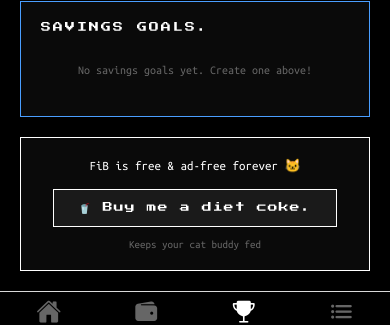
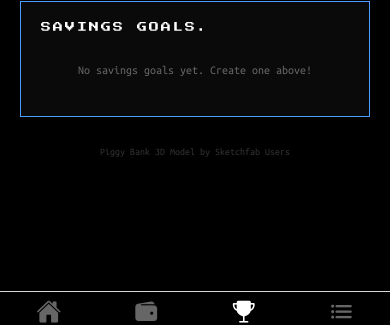
Before and after one commit to Sidsmartz/FiB-FinanceBuddy, a React Native app: screen /Goals in a window 390 px wide. Shown: the part 493-818 px from the top of the page. Built offline with nearby package versions, Linux system fonts and the light colour scheme.

Commit message:
Revert "update support page URL to support-fib.vercel.app"
This reverts commit 34fa6a8171b70d321de9c544c2371f3483b6b33d.

```diff
--- a/screens/GoalsScreen.js
+++ b/screens/GoalsScreen.js
@@ -1,5 +1,5 @@
 import React, { useState } from 'react';
-import { View, Text, StyleSheet, TextInput, TouchableOpacity, ScrollView, Modal, Alert, Linking } from 'react-native';
+import { View, Text, StyleSheet, TextInput, TouchableOpacity, ScrollView, Modal, Alert } from 'react-native';
 import { useData } from '../context/DataContext';
 import * as Animatable from 'react-native-animatable';
 import { useIsFocused } from '@react-navigation/native';
@@ -153,19 +153,6 @@ export default function GoalsScreen() {
           </Animatable.View>
         </View>
       </Modal>
-
-      <View style={styles.supportSection}>
-        <Text style={styles.supportTitle}>FiB is free & ad-free forever 🐱</Text>
-        <TouchableOpacity
-          style={styles.chaiButton}
-          onPress={() =>
-            Linking.openURL('https://support-fib.vercel.app')
-          }
-        >
-          <Text style={styles.chaiButtonText}>🥤 Buy me a diet coke.</Text>
-        </TouchableOpacity>
-        <Text style={styles.supportSubtext}>Keeps your cat buddy fed</Text>
-      </View>
 
       <View style={styles.attributionContainer}>
         <Text style={styles.attributionText}>Piggy Bank 3D Model by Sketchfab Users</Text>
@@ -366,38 +353,4 @@ const styles = StyleSheet.create({
     fontFamily: 'UbuntuMono',
     fontSize: 10,
   },
-  supportSection: {
-    borderWidth: 1,
-    borderColor: '#ffffff',
-    backgroundColor: '#0a0a0a',
-    padding: 20,
-    marginBottom: 20,
-    alignItems: 'center',
-  },
-  supportTitle: {
-    color: '#ffffff',
-    fontFamily: 'UbuntuMono',
-    fontSize: 13,
-    marginBottom: 16,
-    textAlign: 'center',
-  },
-  chaiButton: {
-    borderWidth: 1,
-    borderColor: '#ffffff',
-    backgroundColor: '#1a1a1a',
-    paddingVertical: 12,
-    paddingHorizontal: 24,
-    marginBottom: 12,
-  },
-  chaiButtonText: {
-    color: '#ffffff',
-    fontFamily: 'PixelFont',
-    fontSize: 10,
-    letterSpacing: 1,
-  },
-  supportSubtext: {
-    color: '#666666',
-    fontFamily: 'UbuntuMono',
-    fontSize: 11,
-  },
 });
```
